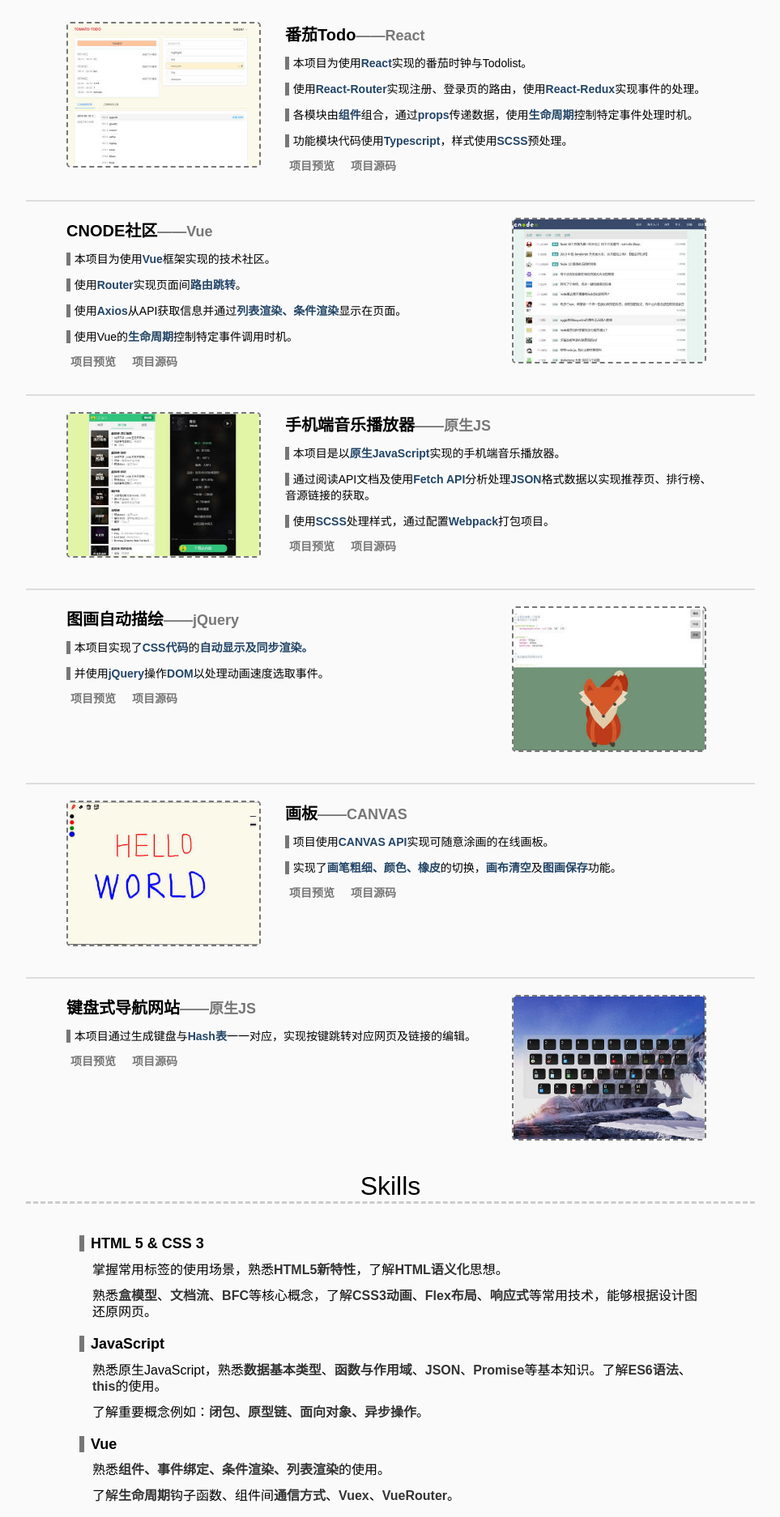
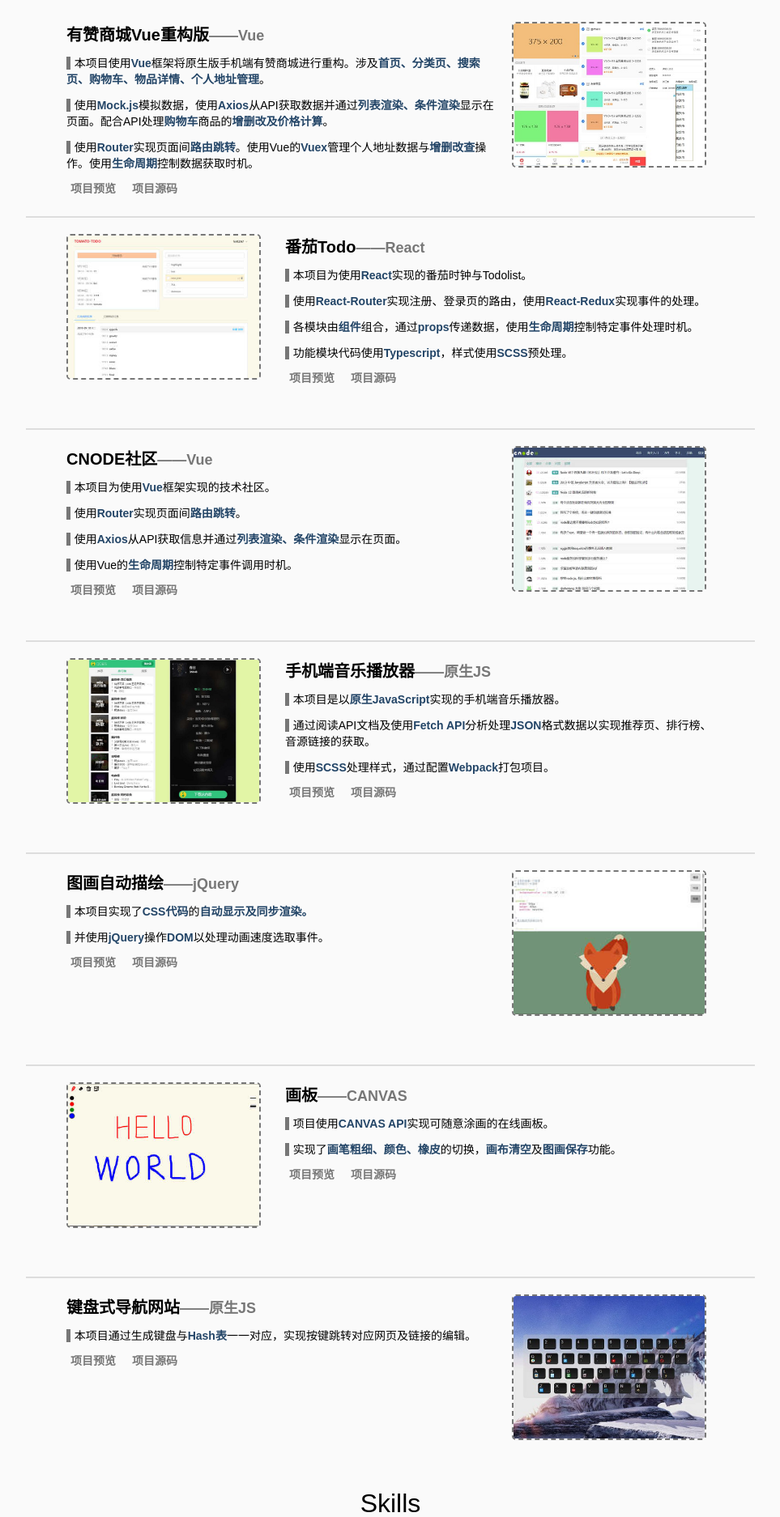
Before and after one commit to wyx8267/MyResume, a website built with webpack: page src/index.html in a window 1280 px wide. Shown: the part 718-2592 px from the top of the page at 81% size, without its empty margins (158-1121 px from the left). Built offline with nearby package versions, Linux system fonts and the light colour scheme.

Commit message:
add new project: youzan

```diff
--- a/src/index.html
+++ b/src/index.html
@@ -133,6 +133,21 @@
         <h2>Portfolio</h2>
         <ul class="projectList">
             <li class="projectItem">
+                <div class="textLeft">
+                    <p>有赞商城Vue重构版<span>——Vue</span></p>
+                    <ul class="projectInfo">
+                        <li>本项目使用<b>Vue</b>框架将原生版手机端有赞商城进行重构。涉及<b>首页、分类页、搜索页、购物车、物品详情、个人地址管理</b>。</li>
+                        <li>使用<b>Mock.js</b>模拟数据，使用<b>Axios</b>从API获取数据并通过<b>列表渲染、条件渲染</b>显示在页面。配合API处理<b>购物车</b>商品的<b>增删改及价格计算</b>。</li>
+                        <li>使用<b>Router</b>实现页面间<b>路由跳转</b>。使用Vue的<b>Vuex</b>管理个人地址数据与<b>增删改查</b>操作。使用<b>生命周期</b>控制数据获取时机。</li>
+                    </ul>
+                    <ul class="projectSrc">
+                        <li><a href="https://wyx8267.github.io/vue-youzan/">项目预览</a></li>
+                        <li><a href="https://github.com/wyx8267/vue-youzan">项目源码</a></li>
+                    </ul>
+                </div>
+                <div class="picRight"><img src="./img/youzan.jpg" alt=""></div>
+            </li>
+            <li class="projectItem">
                 <div class="picLeft"><img src="./img/tomato.jpg" alt=""></div>
                 <div class="textRight">
                     <p>番茄Todo<span>——React</span></p>
@@ -240,9 +255,9 @@
                 <h5>JavaScript</h5>
                 <div class="skillInfo">
                     <ul>
-                        <li>熟悉原生JavaScript，熟悉<b>数据基本类型</b>、<b>函数与作用域</b>、<b>JSON</b>、<b>Promise</b>等基本知识。了解<b>ES6语法</b>、<b>this</b>的使用。
+                        <li>熟悉原生JavaScript，熟悉<b>数据基本类型</b>、<b>函数与作用域</b>、<b>JSON</b>等基本知识。了解<b>ES6语法</b>、<b>this</b>、<b>Promise</b>的使用。
                         </li>
-                        <li>了解重要概念例如：<b>闭包、原型链、面向对象、异步操作</b>。</li>
+                        <li>了解重要概念例如：<b>闭包、原型链、面向对象、异步操作、EventLoop</b>。</li>
                     </ul>
                 </div>
             </li>
@@ -250,8 +265,8 @@
                 <h5>Vue</h5>
                 <div class="skillInfo">
                     <ul>
-                        <li>熟悉<b>组件、事件绑定、条件渲染、列表渲染</b>的使用。</li>
-                        <li>了解<b>生命周期</b>钩子函数、组件间<b>通信方式</b>、<b>Vuex</b>、<b>VueRouter</b>。</li>
+                        <li>熟悉<b>组件、事件绑定、条件渲染、列表渲染、计算属性、过滤器、过渡</b>的使用。</li>
+                        <li>了解<b>生命周期</b>钩子函数、组件间<b>通信方式</b>，了解<b>Vuex</b>、<b>Router</b>的基本使用。</li>
                     </ul>
                 </div>
             </li>
@@ -275,8 +290,10 @@
                 <h5>其他</h5>
                 <div class="skillInfo">
                     <ul>
+                        <li>了解<b>Echarts</b>的基本使用：<b>基本图表</b>的使用及<b>数据异步获取</b>的处理。</li>
                         <li>能配置出基本的<b>Webpack</b>用以打包项目和<b>样式的热加载</b>。</li>
                         <li>习惯使用<b>git</b>进行项目版本管理，了解基本的网页项目向github部署的方式。</li>
+                        <li>了解<b>单元测试、持续集成、npm包发布</b>相关并有使用经验。</li>
                         <li>英语水平：<b>CET-6 532分</b>，有英文文档阅读能力。</li>
                     </ul>
                 </div>
--- a/src/scss/_Portfolio.scss
+++ b/src/scss/_Portfolio.scss
@@ -14,8 +14,8 @@
     .projectList {
 
         .projectItem {
-            padding: 20px 50px;
-            box-sizing: border-box;
+            padding: 20px 50px 0;
+            // box-sizing: border-box;
             max-width: 900px;
             height: 240px;
 
```
Also changed, not shown: src/img/youzan.jpg (added).
